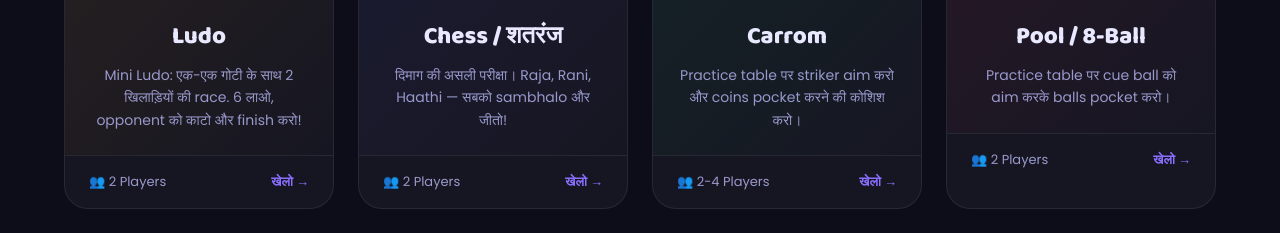
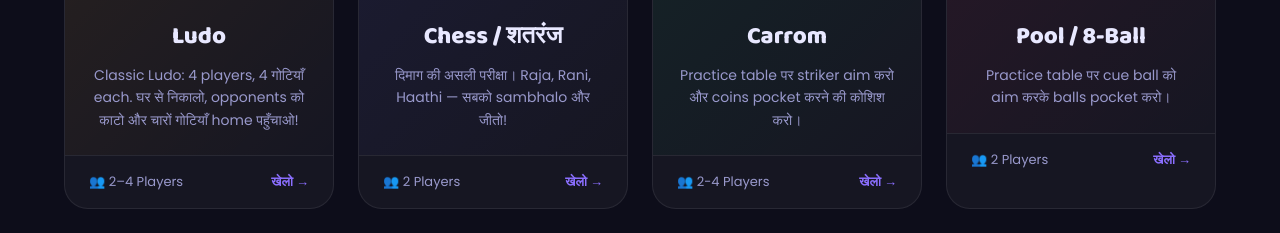
Before and after one commit to DesiPlay/DesiPlay, a plain HTML site: page games.html in a window 1280 px wide. Shown: the part 546-779 px from the top of the page. Drawn offline with Linux system fonts and the light colour scheme.

Commit message:
Update Ludo listing for four-player classic mode

```diff
--- a/games.html
+++ b/games.html
@@ -67,9 +67,9 @@
         <span class="game-card-badge badge-hot">🔥 HOT</span>
         <span class="game-card-emoji">🎲</span>
         <div class="game-card-name">Ludo</div>
-        <div class="game-card-desc">Mini Ludo: एक-एक गोटी के साथ 2 खिलाड़ियों की race. 6 लाओ, opponent को काटो और finish करो!</div>
+        <div class="game-card-desc">Classic Ludo: 4 players, 4 गोटियाँ each. घर से निकालो, opponents को काटो और चारों गोटियाँ home पहुँचाओ!</div>
       </div>
-      <div class="game-card-bottom"><span class="game-card-players">👥 2 Players</span><span class="game-card-link">खेलो →</span></div>
+      <div class="game-card-bottom"><span class="game-card-players">👥 2–4 Players</span><span class="game-card-link">खेलो →</span></div>
     </a>
 
     <a href="games/chess.html" class="game-big-card reveal" data-category="strategy">
```
